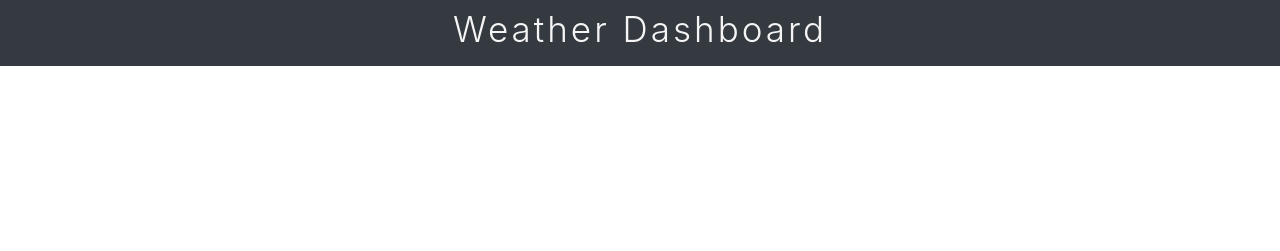
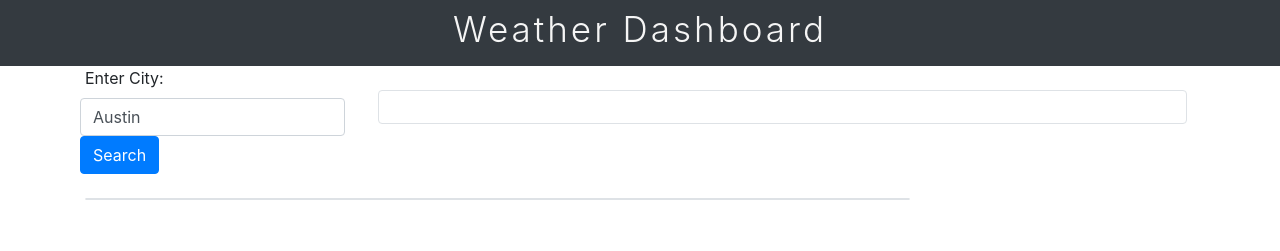
Before and after one commit to Vickyb94/cw6-weather-app, a plain HTML site: page index.html in a window 1280 px wide. Drawn offline with nearby package versions, Linux system fonts and the light colour scheme.

Commit message:
created divs and rows in the body of index.html

```diff
--- a/assets/style.css
+++ b/assets/style.css
@@ -4,3 +4,7 @@ h1 {
     letter-spacing: 3px;
     color: whitesmoke;
 }
+#search-button-icon{
+    width:15px;
+    display:inline-block;
+}
--- a/index.html
+++ b/index.html
@@ -14,5 +14,36 @@
     <header class="container-fluid text-center text-white bg-dark p-2">
         <h1>Weather Dashboard</h1>
     </header>
+
+    <div id="content" class="container">
+        <div class="row">
+            <div id="content-left" class="col-md-3">
+                <form>
+                    <label for="search-city">Enter City:</label>
+                    <div class="form-row">
+                        <input id="search-city" class="form-control" name="city" value="Austin"></input>
+                        <button id="search-button" class="btn btn-primary" type="submit">Search</i></button>
+                    </div>
+                </form>
+            </div>
+                <div class="row mt-3">
+                    <div class="col-12">
+                         <ul id="searchHistory" class="list-group"></ul>
+                    </div>
+                </div>
+
+            <div id="weatherContent" class="col-9 pb-4 pt-4">
+                <div class="row pb-3 mr-2 ml-2">
+                    <div id="cityInfo" class="col-12 border rounded px-3 py-3"></div>
+                </div>
+            </div>
+
+            <div id="content-right" class="col-md-9 pt-4">
+                <div id="current-weather" class="border rounded"></div>
+                <div id="5-day-forecast" class="mt-5"></div>
+            </div>
+
+        </div>
+    </div>
 </body>
 </html>
```
